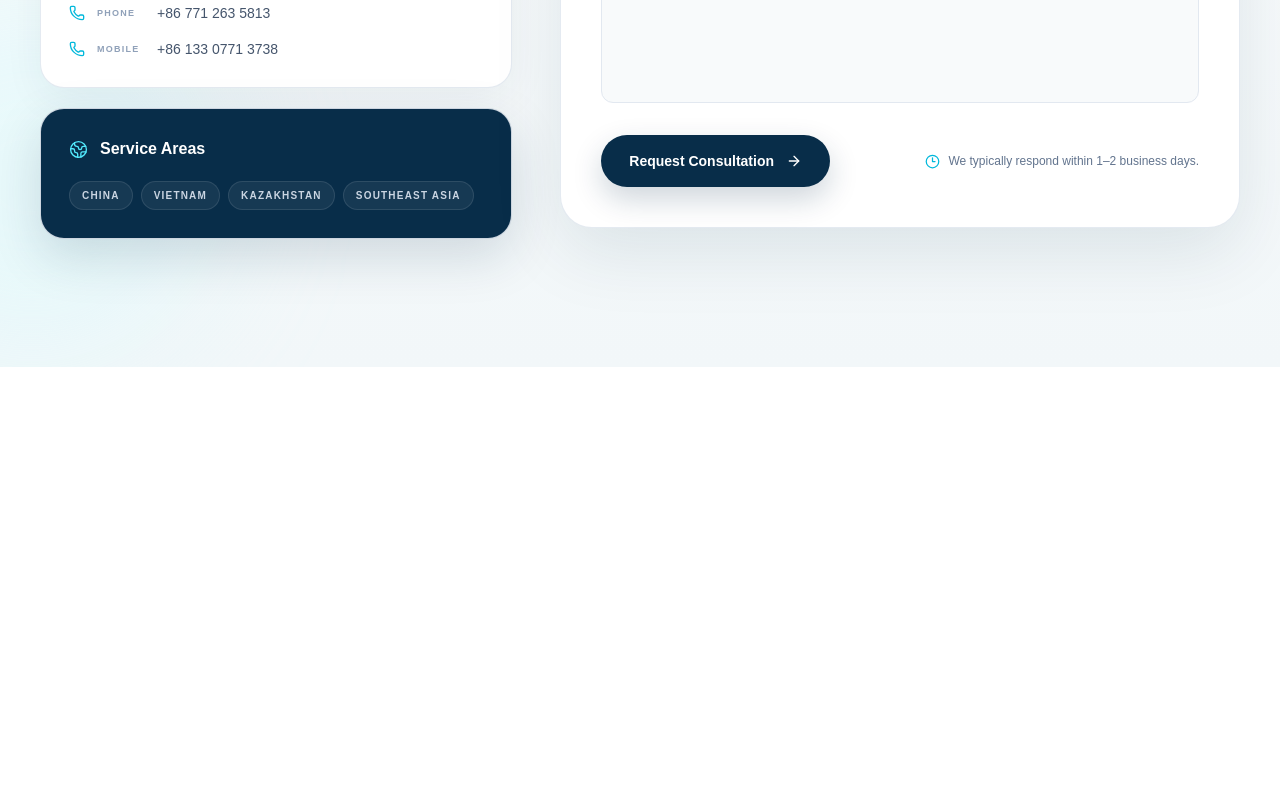
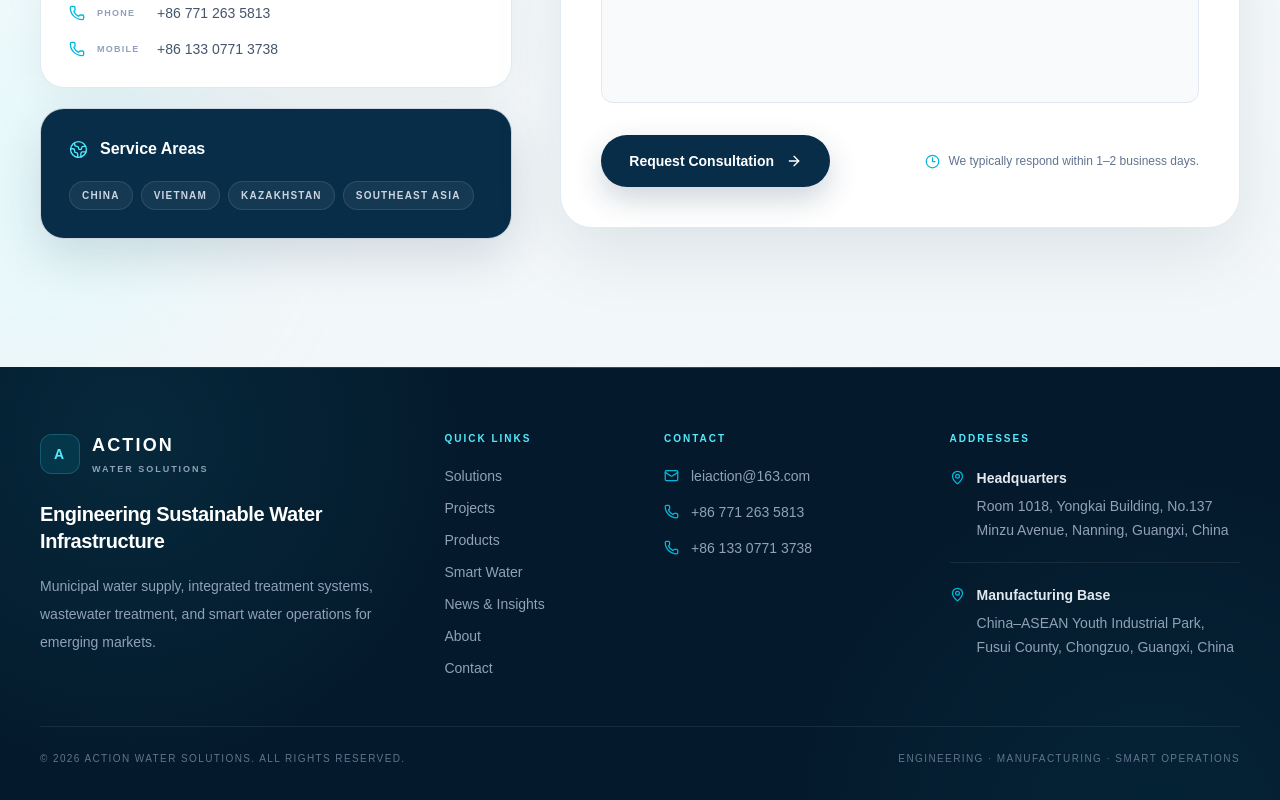
Before and after one commit to YicongAI/action-water-solutions-website, a Next.js app: page / in a window 1280 px wide. Shown: the part 8091-8891 px from the top of the page. Before the commit the page ends 8458 px from the top, so only its background shows below. Built offline with nearby package versions, Linux system fonts and the light colour scheme.

Commit message:
add footer

```diff
--- a/app/page.tsx
+++ b/app/page.tsx
@@ -6,6 +6,7 @@ import GlobalPresenceSection from "@/components/GlobalPresenceSection";
 import ProductSystemsSection from "@/components/ProductSystemsSection";
 import SmartWaterSection from "@/components/SmartWaterSection";
 import ContactSection from "@/components/ContactSection";
+import Footer from "@/components/Footer";
 
 export default function Home() {
   return (
@@ -18,6 +19,7 @@ export default function Home() {
       <ProductSystemsSection />
       <SmartWaterSection />
       <ContactSection />
+      <Footer />
     </main>
   );
 }
--- /dev/null
+++ b/components/Footer.tsx
@@ -0,0 +1,126 @@
+import { Mail, MapPin, Phone } from "lucide-react";
+
+const quickLinks = [
+  { label: "Solutions", href: "#solutions" },
+  { label: "Projects", href: "#projects" },
+  { label: "Products", href: "#products" },
+  { label: "Smart Water", href: "#smart-water" },
+  { label: "News & Insights", href: "#news-insights" },
+  { label: "About", href: "#about" },
+  { label: "Contact", href: "#contact" },
+];
+
+export default function Footer() {
+  return (
+    <footer className="relative overflow-hidden bg-[#041a2c] px-5 text-white sm:px-8 lg:px-10">
+      <div className="pointer-events-none absolute inset-0 bg-[radial-gradient(circle_at_10%_15%,rgba(34,211,238,0.08),transparent_28%),radial-gradient(circle_at_90%_100%,rgba(14,116,144,0.1),transparent_30%)]" />
+      <div className="pointer-events-none absolute inset-x-0 top-0 h-px bg-gradient-to-r from-transparent via-cyan-400/40 to-transparent" />
+
+      <div className="relative mx-auto max-w-[1440px] py-14 lg:py-16">
+        <div className="grid gap-10 md:grid-cols-2 xl:grid-cols-[1.35fr_0.65fr_0.9fr_1.1fr] xl:gap-12">
+          <div>
+            <a href="#top" className="inline-flex items-center gap-3">
+              <span className="flex size-10 items-center justify-center rounded-xl border border-cyan-300/20 bg-cyan-400/10 text-sm font-bold tracking-[0.12em] text-cyan-300">
+                A
+              </span>
+              <span>
+                <span className="block text-lg font-bold tracking-[0.12em]">
+                  ACTION
+                </span>
+                <span className="mt-1 block text-[9px] font-semibold uppercase tracking-[0.22em] text-slate-400">
+                  Water Solutions
+                </span>
+              </span>
+            </a>
+            <h2 className="mt-6 max-w-sm text-xl font-semibold leading-snug tracking-[-0.02em]">
+              Engineering Sustainable Water Infrastructure
+            </h2>
+            <p className="mt-4 max-w-md text-sm leading-7 text-slate-400">
+              Municipal water supply, integrated treatment systems, wastewater
+              treatment, and smart water operations for emerging markets.
+            </p>
+          </div>
+
+          <div>
+            <h3 className="text-[10px] font-bold uppercase tracking-[0.2em] text-cyan-300">
+              Quick Links
+            </h3>
+            <nav aria-label="Footer navigation" className="mt-5 grid gap-3">
+              {quickLinks.map((link) => (
+                <a
+                  key={link.label}
+                  href={link.href}
+                  className="w-fit text-sm text-slate-400 transition-colors hover:text-cyan-300"
+                >
+                  {link.label}
+                </a>
+              ))}
+            </nav>
+          </div>
+
+          <div>
+            <h3 className="text-[10px] font-bold uppercase tracking-[0.2em] text-cyan-300">
+              Contact
+            </h3>
+            <div className="mt-5 space-y-4">
+              <a
+                href="mailto:leiaction@163.com"
+                className="flex items-start gap-3 text-sm text-slate-400 transition-colors hover:text-cyan-300"
+              >
+                <Mail size={15} className="mt-0.5 shrink-0 text-cyan-500" />
+                leiaction@163.com
+              </a>
+              <a
+                href="tel:+867712635813"
+                className="flex items-start gap-3 text-sm text-slate-400 transition-colors hover:text-cyan-300"
+              >
+                <Phone size={15} className="mt-0.5 shrink-0 text-cyan-500" />
+                +86 771 263 5813
+              </a>
+              <a
+                href="tel:+8613307713738"
+                className="flex items-start gap-3 text-sm text-slate-400 transition-colors hover:text-cyan-300"
+              >
+                <Phone size={15} className="mt-0.5 shrink-0 text-cyan-500" />
+                +86 133 0771 3738
+              </a>
+            </div>
+          </div>
+
+          <div>
+            <h3 className="text-[10px] font-bold uppercase tracking-[0.2em] text-cyan-300">
+              Addresses
+            </h3>
+            <div className="mt-5 space-y-5">
+              <address className="flex gap-3 text-sm not-italic leading-6 text-slate-400">
+                <MapPin size={15} className="mt-1 shrink-0 text-cyan-500" />
+                <span>
+                  <strong className="mb-1 block font-semibold text-slate-200">
+                    Headquarters
+                  </strong>
+                  Room 1018, Yongkai Building, No.137 Minzu Avenue, Nanning,
+                  Guangxi, China
+                </span>
+              </address>
+              <address className="flex gap-3 border-t border-white/[0.07] pt-5 text-sm not-italic leading-6 text-slate-400">
+                <MapPin size={15} className="mt-1 shrink-0 text-cyan-500" />
+                <span>
+                  <strong className="mb-1 block font-semibold text-slate-200">
+                    Manufacturing Base
+                  </strong>
+                  China–ASEAN Youth Industrial Park, Fusui County, Chongzuo,
+                  Guangxi, China
+                </span>
+              </address>
+            </div>
+          </div>
+        </div>
+
+        <div className="mt-12 flex flex-col gap-3 border-t border-white/[0.08] pt-6 text-[10px] uppercase tracking-[0.14em] text-slate-500 sm:flex-row sm:items-center sm:justify-between">
+          <p>© 2026 ACTION Water Solutions. All rights reserved.</p>
+          <p>Engineering · Manufacturing · Smart Operations</p>
+        </div>
+      </div>
+    </footer>
+  );
+}
```
